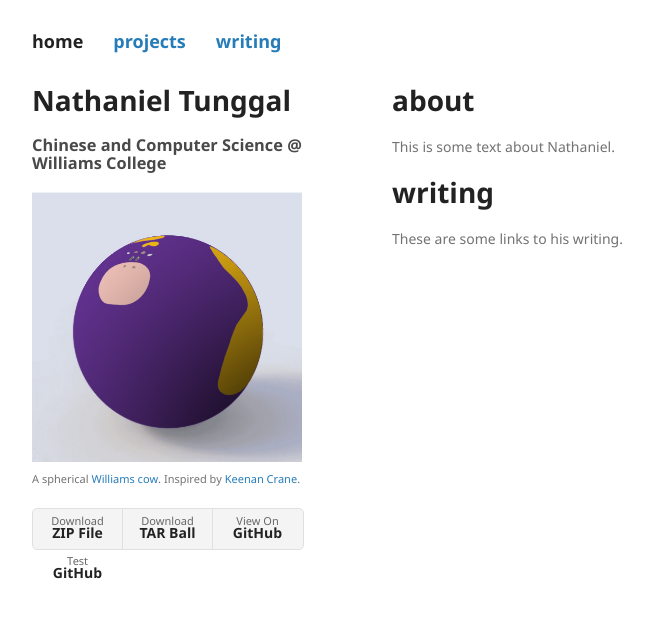
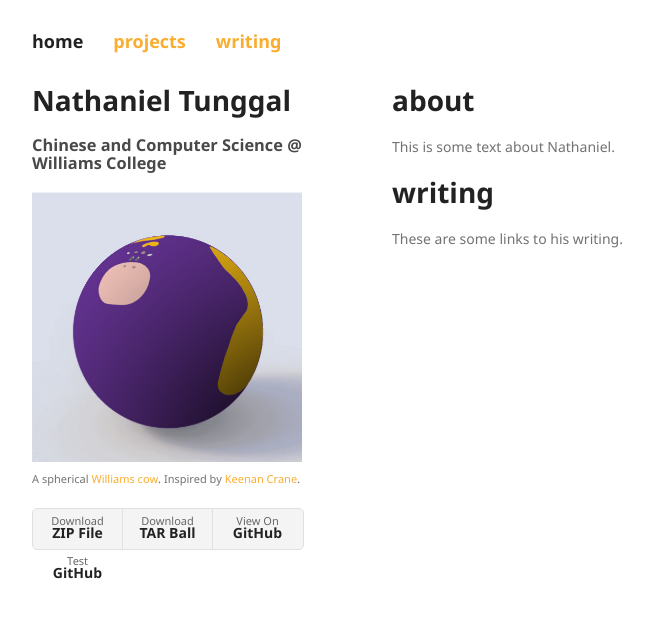
Before and after one commit to ntunggal/ntunggal.github.io, a Jekyll site: the page built from index.md, in a window 1280 px wide. Shown: the top 618 px of the page, without its empty margins (178-831 px from the left). Built offline with Jekyll 4.4.1, drawn with Linux system fonts in a browser that asks for light colours; our own code applies the rules of GitHub Pages for plain Markdown files.

Commit message:
final navbar changes, link color change

```diff
--- a/_sass/jekyll-theme-minimal.scss
+++ b/_sass/jekyll-theme-minimal.scss
@@ -18,7 +18,7 @@ nav {
     list-style: none;
     display: flex;
     justify-content: flex-start;
-    width: 100%;
+    width: auto;
     max-width: 860px;
     margin: 0 auto;
     gap: 30px;
@@ -32,14 +32,14 @@ nav {
   }
 
   a {
-    color:#267CB9;
+    color:#FAAD2F;
     text-decoration:none;
     font-size: 18px;
     display: block; // Makes each link take up space properly
   }
 
   a:hover, a:focus {
-    color:#069;
+    color:#FFD038;
     font-weight: bold;
   }
 }
@@ -70,12 +70,12 @@ h3, h4, h5, h6 {
 }
 
 a {
-  color:#267CB9;
+  color:#FAAD2F;
   text-decoration:none;
 }
 
 a:hover, a:focus {
-  color:#069;
+  color:#FFD038;
   font-weight: bold;
 }
 
```
